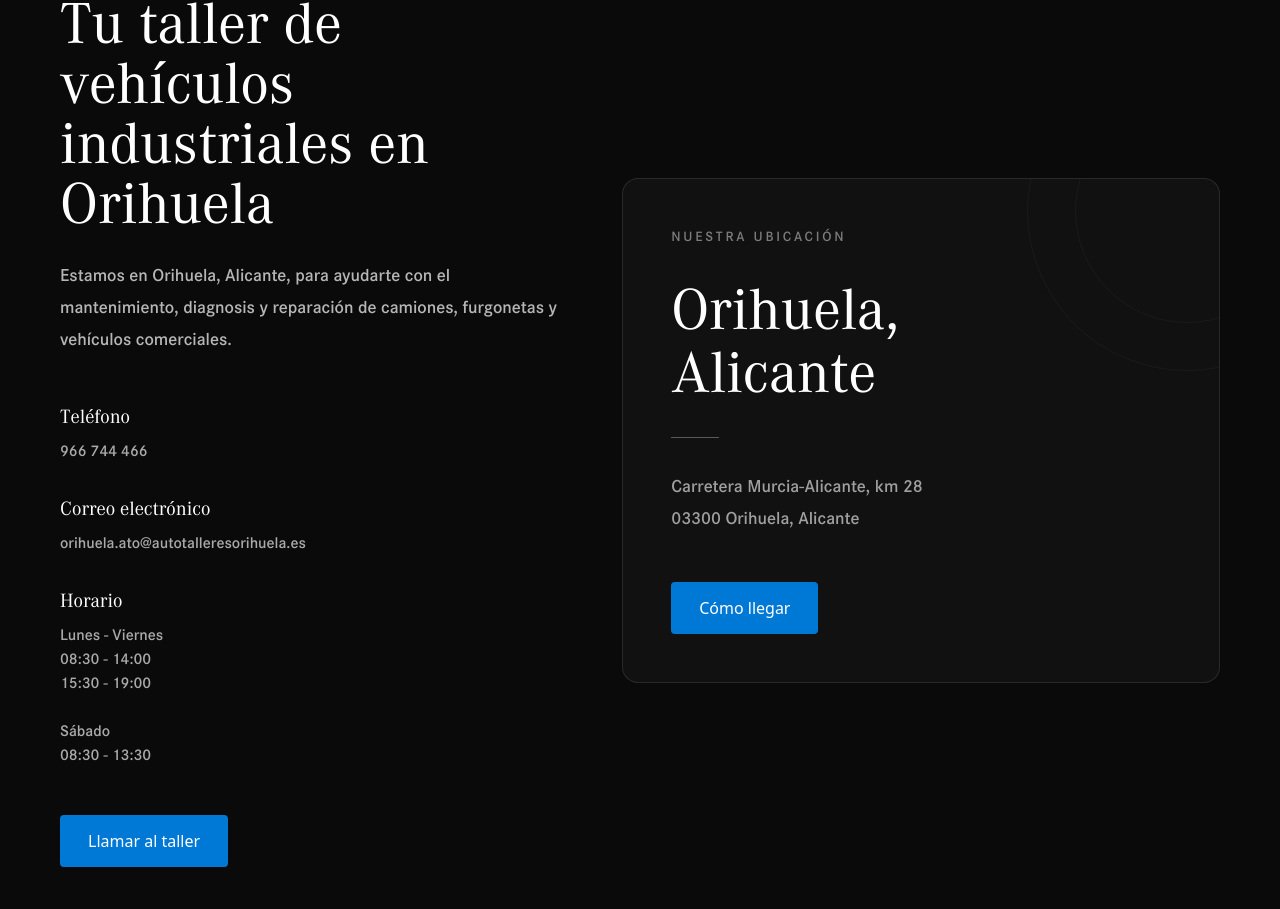
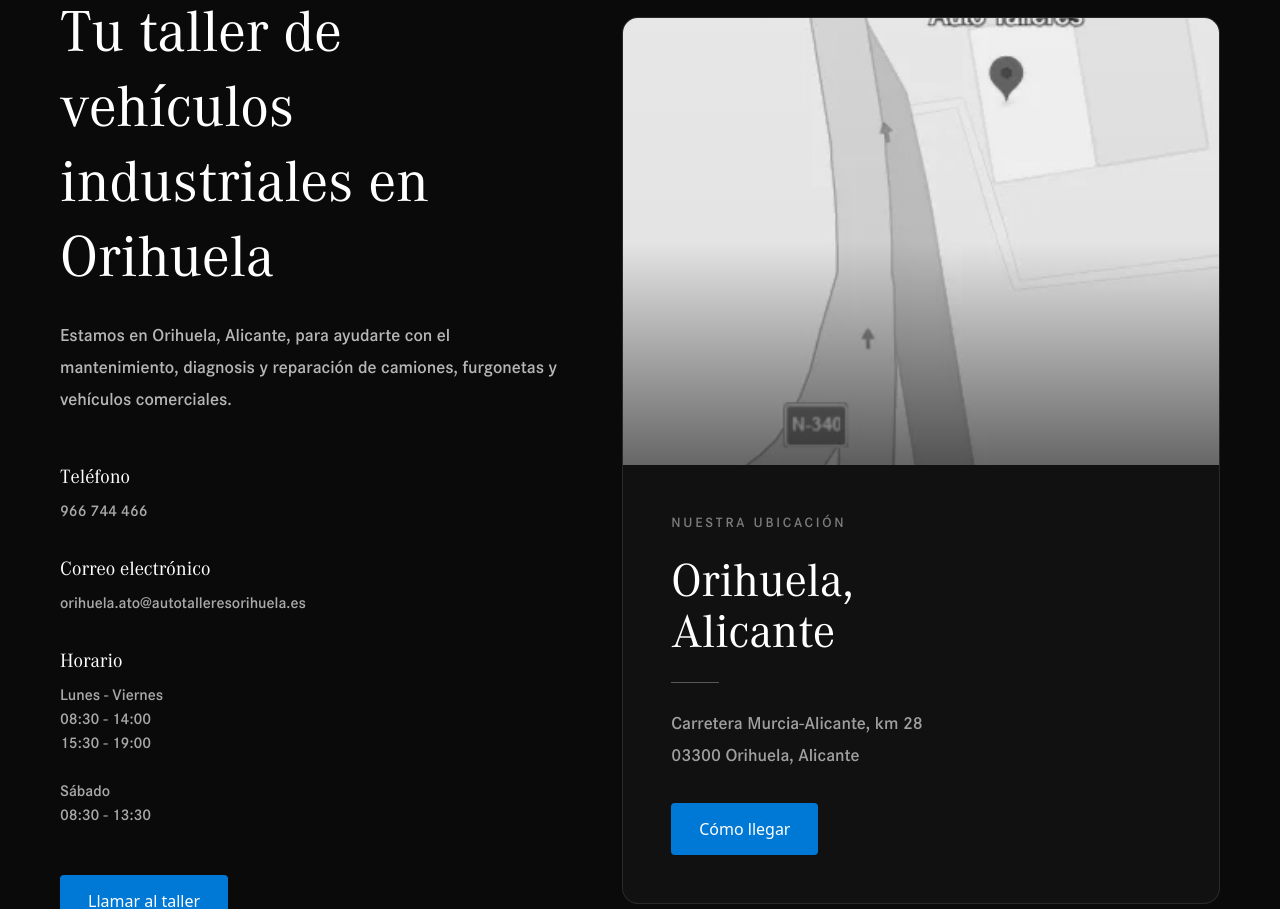
Before and after one commit to glbernabe/TallerFrontend, a Next.js app: page / in a window 1280 px wide. Shown: the part 3103-4012 px from the top of the page. Built offline with nearby package versions, Linux system fonts and the light colour scheme; no server answers.

Commit message:
New map display, needs to change the image but the overlay its okay

```diff
--- a/components/sections/Contact.tsx
+++ b/components/sections/Contact.tsx
@@ -1,19 +1,25 @@
+import Image from "next/image";
+
 import Container from "@/components/layout/Container";
 import Section from "@/components/layout/Section";
-
 import MainButton from "@/components/ui/MainButton";
 
 export default function Contact() {
+    const googleMapsUrl =
+        "https://www.google.com/maps/dir/?api=1&destination=Auto-Talleres+Orihuela,+Carretera+Murcia-Alicante,+km+28,+03300+Orihuela,+Alicante";
+
+    // Aquí puedes poner la ruta local o la URL de la imagen que quieras utilizar.
+    const mapImage =
+        "/content/images/maps.webp";
+
     return (
         <Section className="bg-neutral-950 py-32 text-white">
-
             <Container>
 
                 <div
                     className="
                         grid
                         gap-16
-
                         lg:grid-cols-[1fr_1.2fr]
                         lg:items-center
                     "
@@ -27,7 +33,7 @@ export default function Contact() {
                             className="
                                 font-title
                                 text-5xl
-
+                                leading-tight
                                 md:text-6xl
                             "
                         >
@@ -37,12 +43,10 @@ export default function Contact() {
                         <p
                             className="
                                 mt-6
-
                                 max-w-xl
-
+                                font-text
                                 text-lg
                                 leading-8
-
                                 text-white/70
                             "
                         >
@@ -53,8 +57,9 @@ export default function Contact() {
 
                         <div className="mt-12 space-y-8">
 
+                            {/* Teléfono */}
+
                             <div>
-
                                 <h3 className="font-title text-xl">
                                     Teléfono
                                 </h3>
@@ -64,20 +69,20 @@ export default function Contact() {
                                     className="
                                         mt-2
                                         block
-
+                                        font-text
                                         text-white/65
-
                                         transition-colors
+                                        duration-200
                                         hover:text-white
                                     "
                                 >
                                     966 744 466
                                 </a>
-
                             </div>
 
+                            {/* Correo */}
+
                             <div>
-
                                 <h3 className="font-title text-xl">
                                     Correo electrónico
                                 </h3>
@@ -87,48 +92,46 @@ export default function Contact() {
                                     className="
                                         mt-2
                                         block
-
+                                        font-text
                                         text-white/65
-
                                         transition-colors
+                                        duration-200
                                         hover:text-white
                                     "
                                 >
                                     orihuela.ato@autotalleresorihuela.es
                                 </a>
-
                             </div>
 
+                            {/* Horario */}
+
                             <div>
-
                                 <h3 className="font-title text-xl">
                                     Horario
                                 </h3>
 
-                                <p className="mt-2 text-white/65">
+                                <p className="mt-2 font-text text-white/65">
                                     Lunes - Viernes
                                     <br />
                                     08:30 - 14:00
                                     <br />
                                     15:30 - 19:00
-                                    <br /><br />
+
+                                    <br />
+                                    <br />
+
                                     Sábado
                                     <br />
                                     08:30 - 13:30
                                 </p>
-
                             </div>
 
                         </div>
 
                         <div className="mt-12">
-
-                            <MainButton
-                                href="tel:+34966744466"
-                            >
+                            <MainButton href="tel:+34966744466">
                                 Llamar al taller
                             </MainButton>
-
                         </div>
 
                     </div>
@@ -140,75 +143,126 @@ export default function Contact() {
 
                         <div
                             className="
-                                relative
-
-                                flex
-                                min-h-[500px]
-
-                                flex-col
-                                justify-between
-
                                 overflow-hidden
-
                                 rounded-2xl
-
                                 border
                                 border-white/10
-
                                 bg-white/[0.03]
-
-                                p-10
-                                md:p-12
                             "
                         >
 
-                            {/* Detalle visual sutil */}
+                            {/* Mapa */}
+
+                            <a
+                                href={googleMapsUrl}
+                                target="_blank"
+                                rel="noopener noreferrer"
+                                aria-label="Ver la ubicación de Auto Talleres Orihuela en Google Maps"
+                                className="group block"
+                            >
+                                <div className="relative aspect-[4/3] overflow-hidden">
+
+                                    <Image
+                                        src={mapImage}
+                                        alt="Ubicación de Auto Talleres Orihuela en Orihuela, Alicante"
+                                        fill
+                                        sizes="
+                                            (min-width: 1024px) 55vw,
+                                            100vw
+                                        "
+                                        loading="eager"
+                                        className="
+                                            object-cover
+
+                                            grayscale
+                                            contrast-[0.9]
+
+                                            transition-all
+                                            duration-700
+                                            ease-out
+
+                                            group-hover:grayscale-0
+                                            group-hover:contrast-100
+                                            group-hover:scale-[1.03]
+
+                                            motion-reduce:transition-none
+                                            motion-reduce:transform-none
+                                        "
+                                        quality={90}
+                                    />
+
+                                    {/* Gradiente blanco y negro */}
 
                                     <div
                                         className="
                                             pointer-events-none
                                             absolute
-                                    -right-32
-                                    -top-32
+                                            inset-0
 
-                                    h-80
-                                    w-80
+                                            bg-gradient-to-t
+                                            from-black/55
+                                            via-transparent
+                                            to-white/10
 
-                                    rounded-full
+                                            transition-opacity
+                                            duration-700
 
-                                    border
-                                    border-white/[0.04]
+                                            group-hover:opacity-0
                                         "
                                     />
+
+                                    {/* Indicador de interacción */}
 
                                     <div
                                         className="
                                             pointer-events-none
                                             absolute
-                                    -right-20
-                                    -top-20
-
-                                    h-56
-                                    w-56
+                                            bottom-5
+                                            right-5
 
                                             rounded-full
+                                            border
+                                            border-white/20
+                                            bg-black/60
 
-                                    border
-                                    border-white/[0.04]
+                                            px-4
+                                            py-2
+
+                                            font-text
+                                            text-xs
+                                            uppercase
+                                            tracking-[0.14em]
+                                            text-white
+
+                                            opacity-0
+                                            translate-y-2
+
+                                            backdrop-blur-sm
+
+                                            transition-all
+                                            duration-500
+
+                                            group-hover:translate-y-0
+                                            group-hover:opacity-100
                                         "
-                            />
+                                    >
+                                        Ver ubicación
+                                    </div>
+
+                                </div>
+                            </a>
 
 
-                            {/* Contenido */}
+                            {/* Información de ubicación */}
 
-                            <div className="relative">
+                            <div className="p-10 md:p-12">
 
                                 <p
                                     className="
+                                        font-text
                                         text-sm
                                         uppercase
                                         tracking-[0.2em]
-
                                         text-white/45
                                     "
                                 >
@@ -217,16 +271,11 @@ export default function Contact() {
 
                                 <h3
                                     className="
-                                        mt-8
-
-                                        max-w-md
-
+                                        mt-6
                                         font-title
-
-                                        text-5xl
+                                        text-4xl
                                         leading-[1.05]
-
-                                        md:text-6xl
+                                        md:text-5xl
                                     "
                                 >
                                     Orihuela,
@@ -236,24 +285,19 @@ export default function Contact() {
 
                                 <div
                                     className="
-                                        mt-8
-
+                                        mt-6
                                         h-px
                                         w-12
-
                                         bg-white/30
                                     "
                                 />
 
                                 <p
                                     className="
-                                        mt-8
-
-                                        max-w-sm
-
+                                        mt-6
+                                        font-text
                                         text-lg
                                         leading-8
-
                                         text-white/60
                                     "
                                 >
@@ -262,18 +306,11 @@ export default function Contact() {
                                     03300 Orihuela, Alicante
                                 </p>
 
-                            </div>
-
-
-                            {/* Acción */}
-
-                            <div className="relative mt-12">
-
-                                <MainButton
-                                    href="https://www.google.com/maps/dir/?api=1&destination=Auto-Talleres+Orihuela,+Carretera+Murcia-Alicante,+km+28,+03300+Orihuela,+Alicante"
-                                >
+                                <div className="mt-8">
+                                    <MainButton href={googleMapsUrl}>
                                         Cómo llegar
                                     </MainButton>
+                                </div>
 
                             </div>
 
@@ -284,7 +321,6 @@ export default function Contact() {
                 </div>
 
             </Container>
-
         </Section>
     );
 }
```
Also changed, not shown: components/ui/LocationMap.tsx (added, +117 -0 lines), public/content/images/maps.webp (added). Lines whose indentation alone changed are shown as unchanged.
